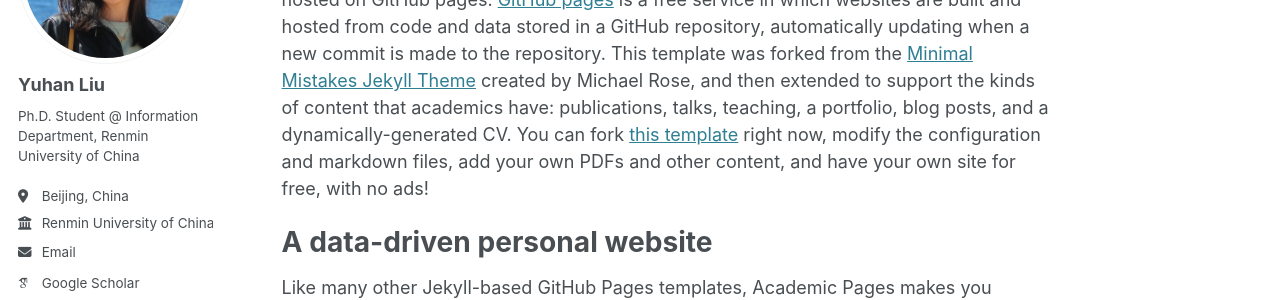
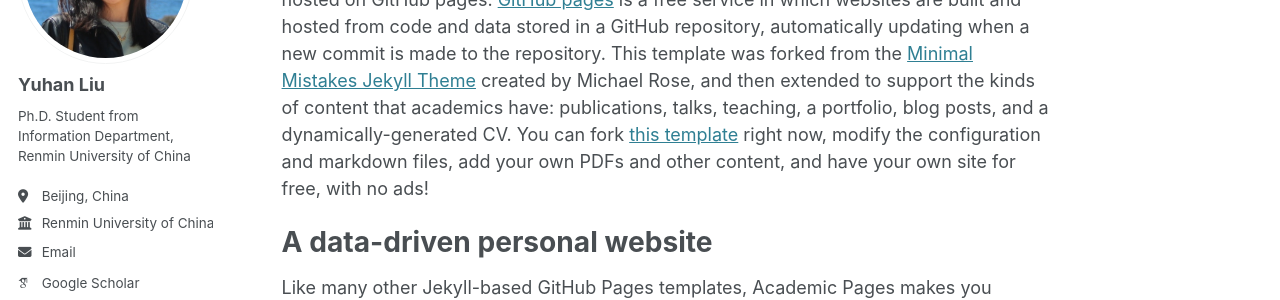
Before and after one commit to liuyuhannn/liuyuhannn.github.io, a Jekyll site: the page built from _pages/about.md, in a window 1280 px wide. Shown: the part 217-517 px from the top of the page. Built offline with Jekyll 4.4.1, drawn with Linux system fonts in a browser that asks for light colours; some web fonts are replaced.

Commit message:
sidebar_complete

```diff
--- a/_config.yml
+++ b/_config.yml
@@ -24,7 +24,7 @@ author:
   avatar           : "profile_avatar.JPG"
   name             : "Yuhan Liu"
   pronouns         : # example: "she/her"
-  bio              : "Ph.D. Student @ Information Department, Renmin University of China"
+  bio              : "Ph.D. Student from Information Department, Renmin University of China"
   location         : "Beijing, China"
   employer         : "Renmin University of China"
   uri              : # URL
```
